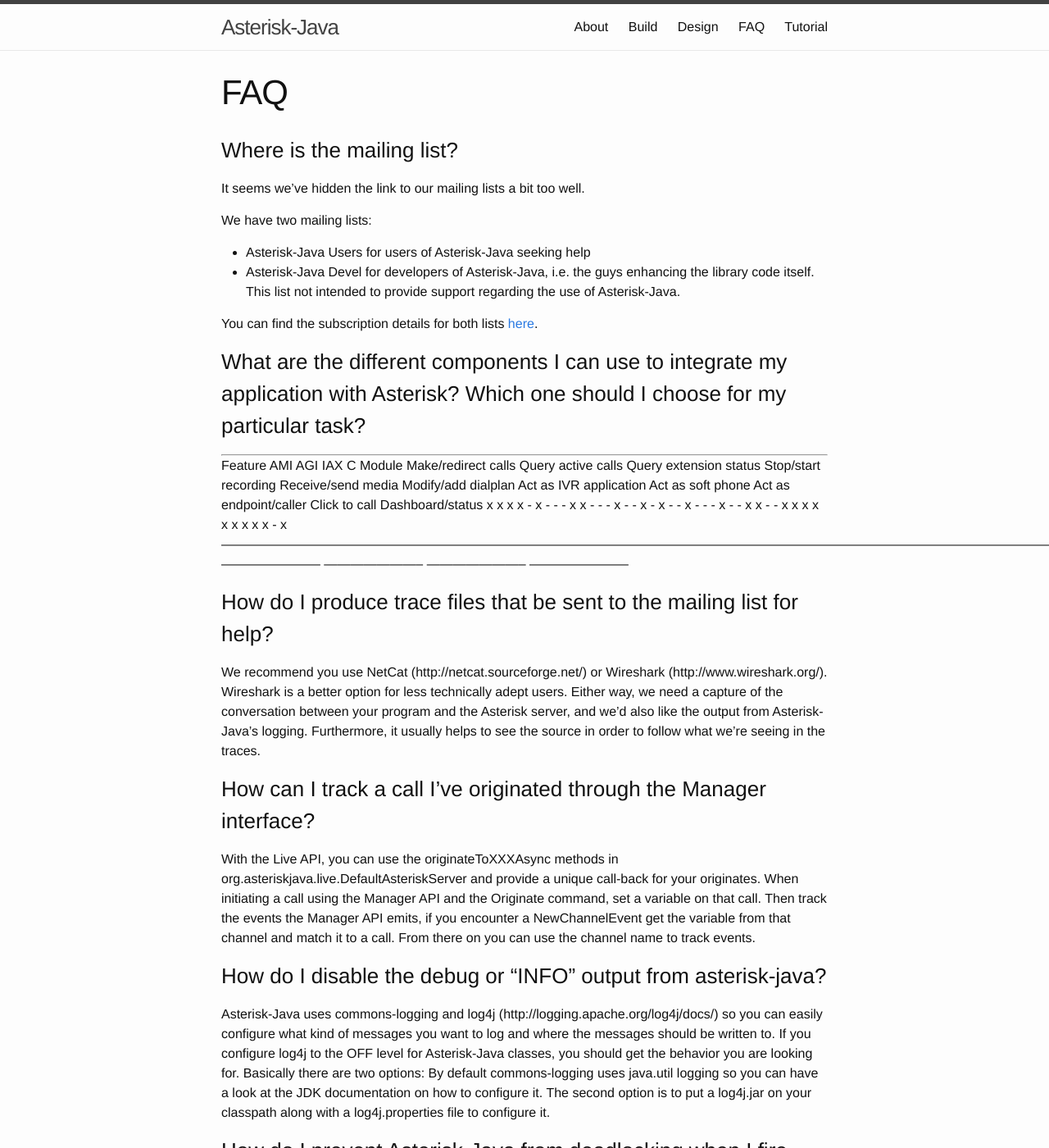
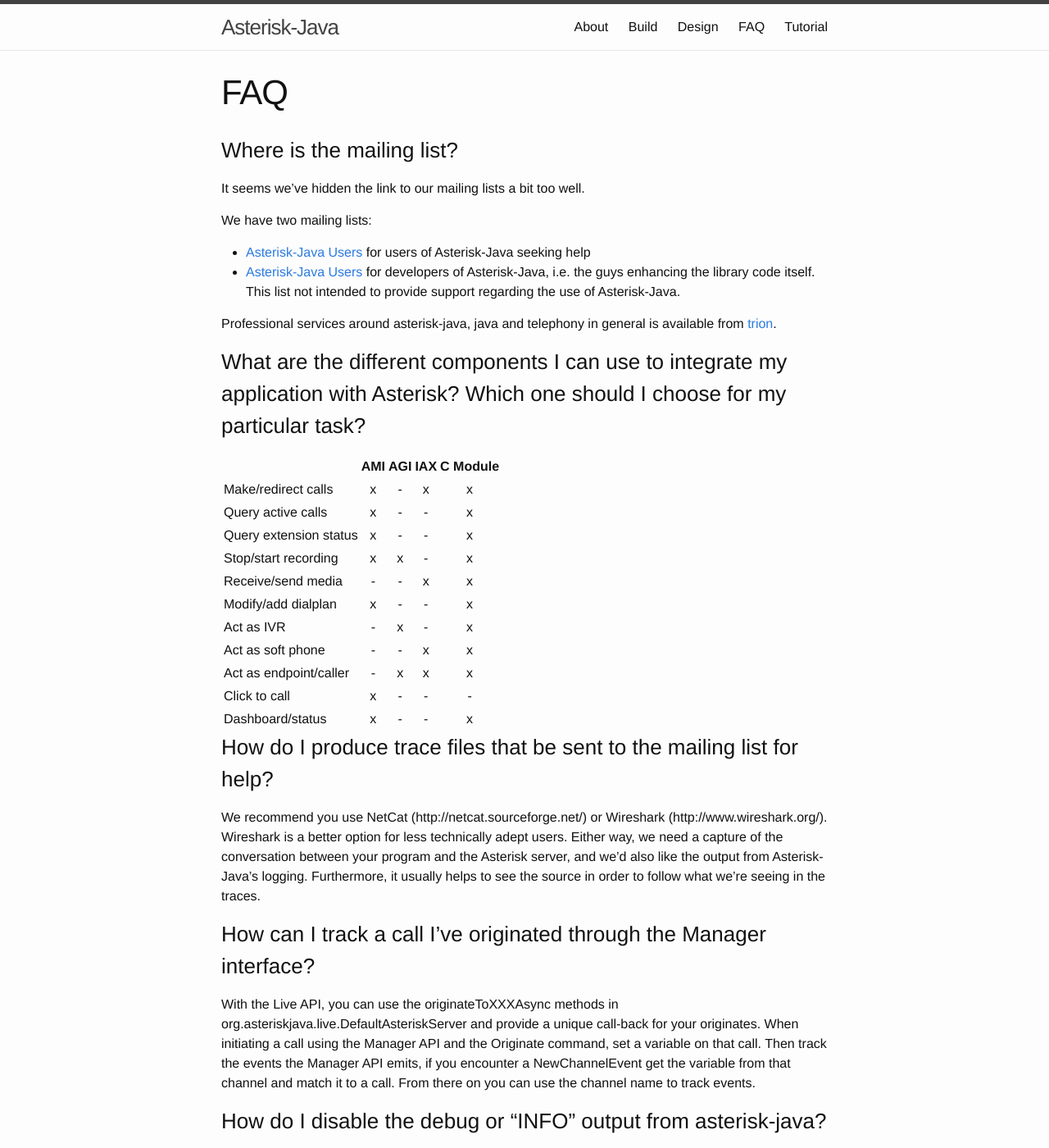
Before and after one commit to asterisk-java/asterisk-java.github.io, a Jekyll site: the page built from faq.md, in a window 1280 px wide and 1400 px high. Shown: the whole window at 82% size. Built offline with Jekyll 4.4.1, drawn with Linux system fonts in a browser that asks for light colours.

Commit message:
Fix table, links

```diff
--- a/faq.md
+++ b/faq.md
@@ -10,20 +10,28 @@ It seems we've hidden the link to our mailing lists a bit too well.
 
 We have two mailing lists:
 
--   Asterisk-Java Users for users of Asterisk-Java seeking help
--   Asterisk-Java Devel for developers of Asterisk-Java, i.e. the guys
+-   [Asterisk-Java Users](https://lists.sourceforge.net/lists/listinfo/asterisk-java-users) for users of Asterisk-Java seeking help
+-   [Asterisk-Java Users](https://lists.sourceforge.net/lists/listinfo/asterisk-java-devel) for developers of Asterisk-Java, i.e. the guys
     enhancing the library code itself. This list not intended to provide
     support regarding the use of Asterisk-Java.
 
-You can find the subscription details for both lists
-[here](http://asterisk-java.org/development/mail-lists.html).
+Professional services around asterisk-java, java and telephony in general is available from [trion](https://www.trion.de).
 
 ### What are the different components I can use to integrate my application with Asterisk? Which one should I choose for my particular task?
 
-  -------------------------------------------------------------------------------------------------------------------------------------------------------------------------------------------------------------------------- ----------------------- ----------------------- ----------------------- -----------------------
-  Feature                                                                                                                                                                                                                    AMI                     AGI                     IAX                     C Module
-  Make/redirect calls Query active calls Query extension status Stop/start recording Receive/send media Modify/add dialplan Act as IVR application Act as soft phone Act as endpoint/caller Click to call Dashboard/status   x x x x - x - - - x x   - - - x - - x - x - -   x - - - x - - x x - -   x x x x x x x x x - x
-  -------------------------------------------------------------------------------------------------------------------------------------------------------------------------------------------------------------------------- ----------------------- ----------------------- ----------------------- -----------------------
+|                        | AMI | AGI | IAX | C Module |
+|------------------------|:---:|:---:|:---:|:--------:|
+| Make/redirect calls    |  x  |  -  |  x  |     x    |
+| Query active calls     |  x  |  -  |  -  |     x    |
+| Query extension status |  x  |  -  |  -  |     x    |
+| Stop/start recording   |  x  |  x  |  -  |     x    |
+| Receive/send media     |  -  |  -  |  x  |     x    |
+| Modify/add dialplan    |  x  |  -  |  -  |     x    |
+| Act as IVR             |  -  |  x  |  -  |     x    |
+| Act as soft phone      |  -  |  -  |  x  |     x    |
+| Act as endpoint/caller |  -  |  x  |  x  |     x    |
+| Click to call          |  x  |  -  |  -  |     -    |
+| Dashboard/status       |  x  |  -  |  -  |     x    |
 
 ### How do I produce trace files that be sent to the mailing list for help?
 
```
Also changed, not shown: index.md (+5 -5 lines).
